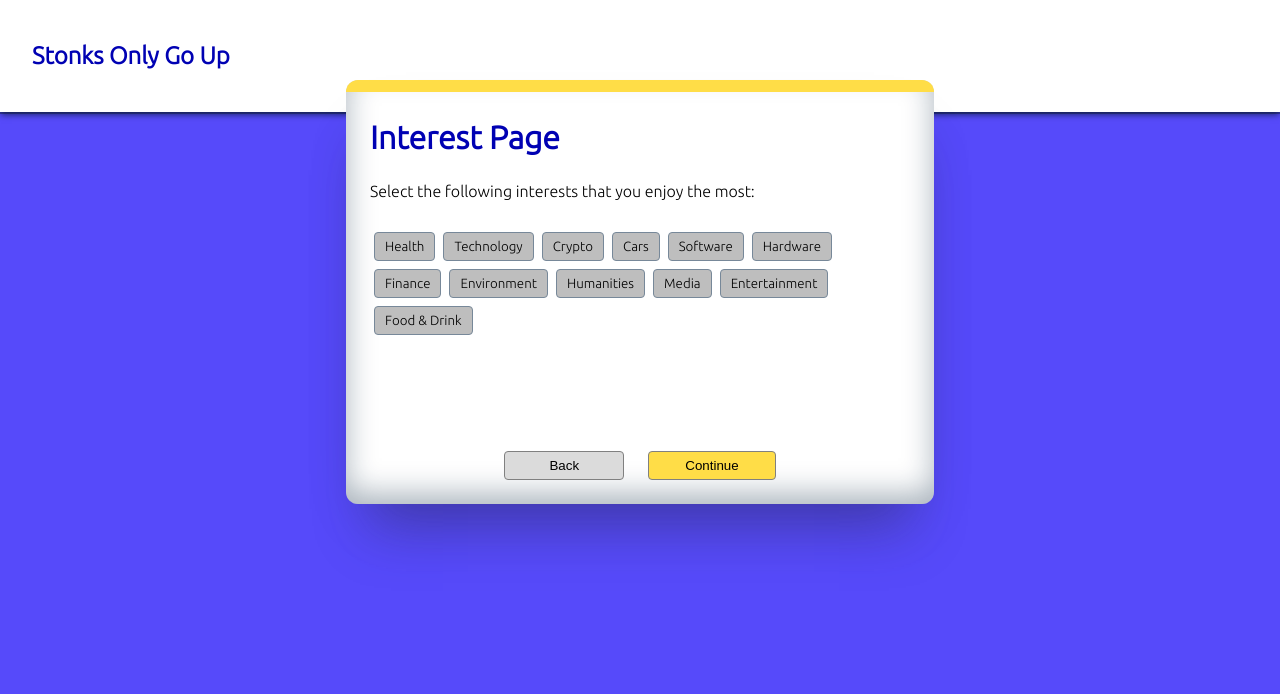
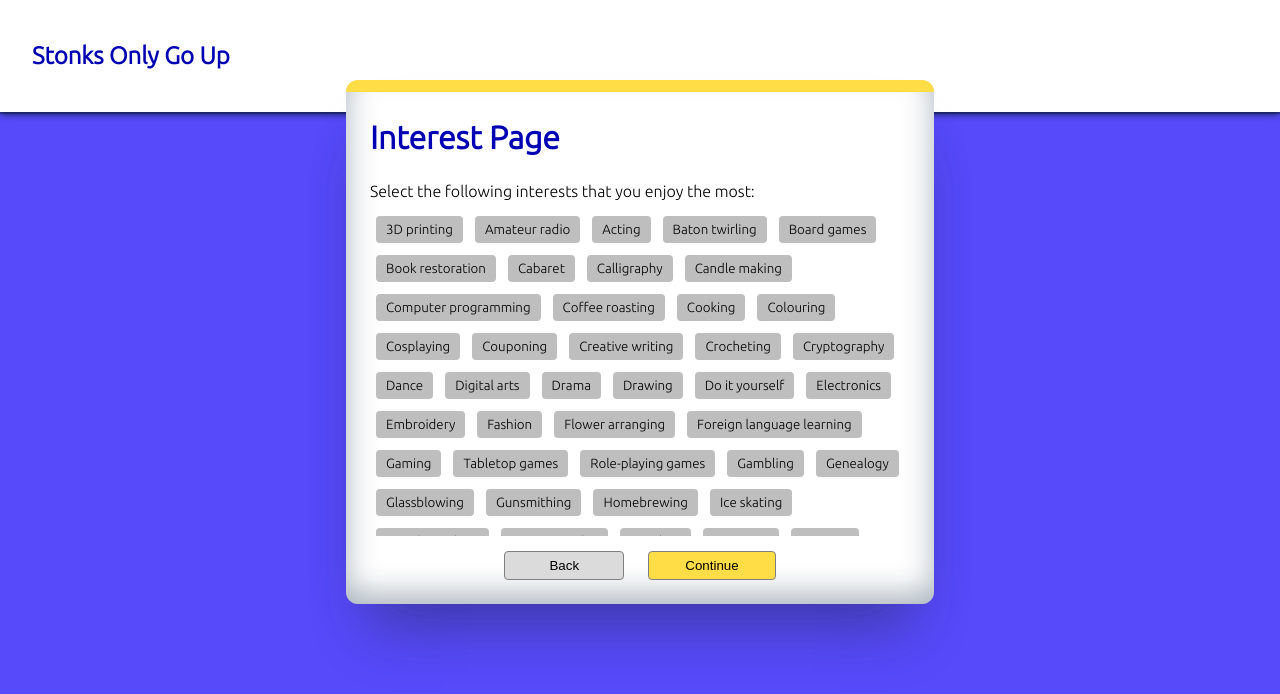
Before and after one commit to giovanniCL/stonks-only-go-up, a React (Create React App) app in the folder stonks-only-go-up/: page /setup/interest-suggest in a window 1280 px wide. Shown: the top 694 px of the page. Built offline with nearby package versions, Linux system fonts and the light colour scheme.

Commit message:
interest list fluid design

```diff
--- a/stonks-only-go-up/src/Components/InterestsList.js
+++ b/stonks-only-go-up/src/Components/InterestsList.js
@@ -3,16 +3,170 @@
 // This page just has a list that contains the current values for the user to select
 // from within our interests. Later, this may be converted to an API call
 export const interestsList = [
-    "Health",
-    "Technology",
-    "Crypto",
-    "Cars",
-    "Software",
-    "Hardware",
-    "Finance",
-    "Environment",
-    "Humanities",
-    "Media",
-    "Entertainment",
-    "Food & Drink"
+    '3D printing',
+    'Amateur radio',
+    'Acting',
+    'Baton twirling',
+    'Board games',
+    'Book restoration',
+    'Cabaret',
+    'Calligraphy',
+    'Candle making',
+    'Computer programming',
+    'Coffee roasting',
+    'Cooking',
+    'Colouring',
+    'Cosplaying',
+    'Couponing',
+    'Creative writing',
+    'Crocheting',
+    'Cryptography',
+    'Dance',
+    'Digital arts',
+    'Drama',
+    'Drawing',
+    'Do it yourself',
+    'Electronics',
+    'Embroidery',
+    'Fashion',
+    'Flower arranging',
+    'Foreign language learning',
+    'Gaming',
+    'Tabletop games',
+    'Role-playing games',
+    'Gambling',
+    'Genealogy',
+    'Glassblowing',
+    'Gunsmithing',
+    'Homebrewing',
+    'Ice skating',
+    'Jewelry making',
+    'Jigsaw puzzles',
+    'Juggling',
+    'Knapping',
+    'Knitting',
+    'Kabaddi',
+    'Knife making',
+    'Lacemaking',
+    'Lapidary',
+    'Leather crafting',
+    'Lego building',
+    'Lockpicking',
+    'Machining',
+    'Macrame',
+    'Metalworking',
+    'Magic',
+    'Model building',
+    'Listening to music',
+    'Origami',
+    'Painting',
+    'Playing musical instruments',
+    'Pet',
+    'Poi',
+    'Pottery',
+    'Puzzles',
+    'Quilting',
+    'Reading',
+    'Scrapbooking',
+    'Sculpting',
+    'Sewing',
+    'Singing',
+    'Sketching',
+    'Soapmaking',
+    'Sports',
+    'Stand-up comedy',
+    'Sudoku',
+    'Table tennis',
+    'Taxidermy',
+    'Video gaming',
+    'Watching movies',
+    'Web surfing',
+    'Whittling',
+    'Wood carving',
+    'Woodworking',
+    'World Building',
+    'Writing',
+    'Yoga',
+    'Yo-yoing',
+    'Air sports',
+    'Archery',
+    'Astronomy',
+    'Backpacking',
+    'Base jumping',
+    'Baseball',
+    'Basketball',
+    'Beekeeping',
+    'Bird watching',
+    'Blacksmithing',
+    'Board sports',
+    'Bodybuilding',
+    'Brazilian jiu-jitsu',
+    'Community',
+    'Cycling',
+    'Dowsing',
+    'Driving',
+    'Fishing',
+    'Flag football',
+    'Flying',
+    'Flying disc',
+    'Foraging',
+    'Gardening',
+    'Geocaching',
+    'Ghost hunting',
+    'Graffiti',
+    'Handball',
+    'Hiking',
+    'Hooping',
+    'Horseback riding',
+    'Hunting',
+    'Inline skating',
+    'Jogging',
+    'Kayaking',
+    'Kite flying',
+    'Kitesurfing',
+    'Larping',
+    'Letterboxing',
+    'Metal detecting',
+    'Motor sports',
+    'Mountain biking',
+    'Mountaineering',
+    'Mushroom hunting',
+    'Mycology',
+    'Netball',
+    'Nordic skating',
+    'Orienteering',
+    'Paintball',
+    'Parkour',
+    'Photography',
+    'Polo',
+    'Rafting',
+    'Rappelling',
+    'Rock climbing',
+    'Roller skating',
+    'Rugby',
+    'Running',
+    'Sailing',
+    'Sand art',
+    'Scouting',
+    'Scuba diving',
+    'Sculling',
+    'Rowing',
+    'Shooting',
+    'Shopping',
+    'Skateboarding',
+    'Skiing',
+    'Skim Boarding',
+    'Skydiving',
+    'Slacklining',
+    'Snowboarding',
+    'Stone skipping',
+    'Surfing',
+    'Swimming',
+    'Taekwondo',
+    'Tai chi',
+    'Urban exploration',
+    'Vacation',
+    'Vehicle restoration',
+    'Water sports'
+
 ]
--- a/stonks-only-go-up/src/Components/Setup/SetupInitialPage.js
+++ b/stonks-only-go-up/src/Components/Setup/SetupInitialPage.js
@@ -10,7 +10,7 @@ const SetupInitialPage = (props) => {
     return (
         <div>
             <h1 className="setup-header">Setup</h1>
-            <p>Let's continue setting up your account with some basic information!</p>
+            <p className="setup-description">Let's continue setting up your account with some basic information!</p>
             <div className="setup-directory">
                 <button className="go-setup-path-button" onClick={() => props.history.push('/setup/personal-info')}>Begin Account Setup</button>
             </div>
--- a/stonks-only-go-up/src/Components/Setup/SetupInterestPage.js
+++ b/stonks-only-go-up/src/Components/Setup/SetupInterestPage.js
@@ -28,7 +28,7 @@ const SetupInterestPage = (props) => {
     return (
         <div>
             <h1 className="setup-header">Interest Page</h1>
-            <p>Select the following interests that you enjoy the most:</p>
+            <p className="setup-description">Select the following interests that you enjoy the most:</p>
             <ul className="interest-list">
                 {interestsList.map((eachInterest, eachInterestIndex) => {
                     return (
--- a/stonks-only-go-up/src/Components/Setup/SetupPersonalInfoPage.js
+++ b/stonks-only-go-up/src/Components/Setup/SetupPersonalInfoPage.js
@@ -31,7 +31,7 @@ const SetupPersonalInfoPage = (props) => {
     return (
         <div>
             <h1 className="setup-header">Personal Info Page</h1>
-            <p>Please input your personal information:</p>
+            <p className="setup-description">Please input your personal information:</p>
             <div className="setup-personal-info-inputs">
                 <input
                     name="personalName"
--- a/stonks-only-go-up/src/Components/Setup/SetupProfilePicturePage.js
+++ b/stonks-only-go-up/src/Components/Setup/SetupProfilePicturePage.js
@@ -20,7 +20,7 @@ const SetupProfilePicturePage = (props) => {
     return (
         <div>
             <h1 className="setup-header">Profile Picture Page</h1>
-            <p>Please upload a profile picture: </p>
+            <p className="setup-description">Please upload a profile picture: </p>
             <div id="file-profile-picture-wrapper">
                 <img
                     className="profile-picture-setup"
--- a/stonks-only-go-up/src/Components/Setup/SetupStonkPage.js
+++ b/stonks-only-go-up/src/Components/Setup/SetupStonkPage.js
@@ -42,7 +42,7 @@ const SetupStonkPage = (props) => {
     return (
         <div>
             <h1 className="setup-header">Stonk Page</h1>
-            <p>Please select the following stonks you wish to start following:</p>
+            <p className="setup-description">Please select the following stonks you wish to start following:</p>
             {stonkFullList.length === 0 ? (
                 <p>Loading...</p>
             ) : (
--- a/stonks-only-go-up/src/SetupDesign.css
+++ b/stonks-only-go-up/src/SetupDesign.css
@@ -25,7 +25,7 @@
   width: 90%;
   margin-top: 80px;
   max-width: 540px;
-  height: 400px;
+  height: 500px;
   padding: 12px 24px 12px;
   overflow-y: scroll;
   position: relative;
@@ -47,6 +47,10 @@
 
 .setup-header {
   font-size: 32px;
+}
+.setup-description {
+  margin: 0;
+  margin-bottom: 16px;
 }
 .setup-directory {
   width: 100%;
@@ -102,17 +106,21 @@
 }
 .interest-list {
   padding: 0;
+  margin: 0;
   list-style: none;
   display: inline-flex;
   position: relative;
   flex-wrap: wrap;
   justify-content: flex-start;
+  height: 320px;
+  overflow-y: scroll;
 }
 .interest-list > .each-interest-item > .interest-bttn {
-  margin: 0px 4px 8px;
+  margin: 0px 6px 12px;
   border-radius: 4px;
   font-family: "Ubuntu", sans-serif;
   padding: 6px 10px;
+  border: none;
 }
 .interest-list > .each-interest-item > .interest-bttn:focus {
   outline: none;
@@ -120,15 +128,17 @@
 .interest-not-selected {
   color: black;
   background: rgb(190, 190, 190);
-  border: 1px solid lightslategray;
+}
+.interest-not-selected:hover {
+  cursor: pointer;
+  background: rgb(177, 176, 176);
 }
 .interest-selected {
   background: #ffdd47;
-  border: 1px solid lightslategray;
 }
-.interest-not-selected:hover, .interest-selected:hover {
+.interest-selected:hover {
   cursor: pointer;
-  background: #fff3bd;
+  background: #e2c12f;
 }
 
 .stonk-list {
```
